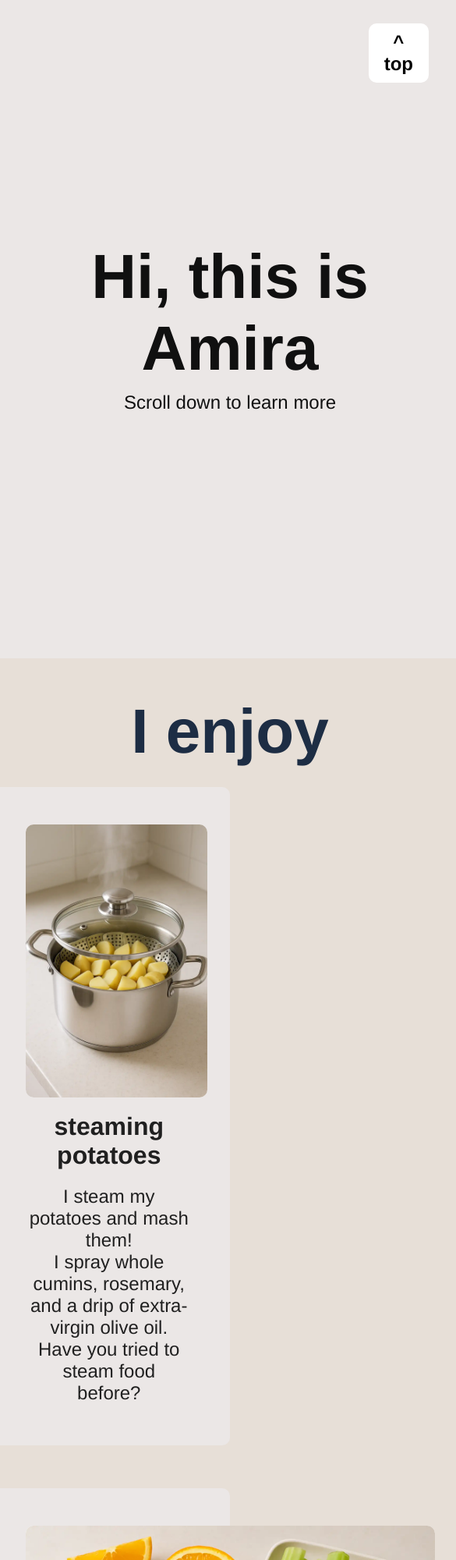
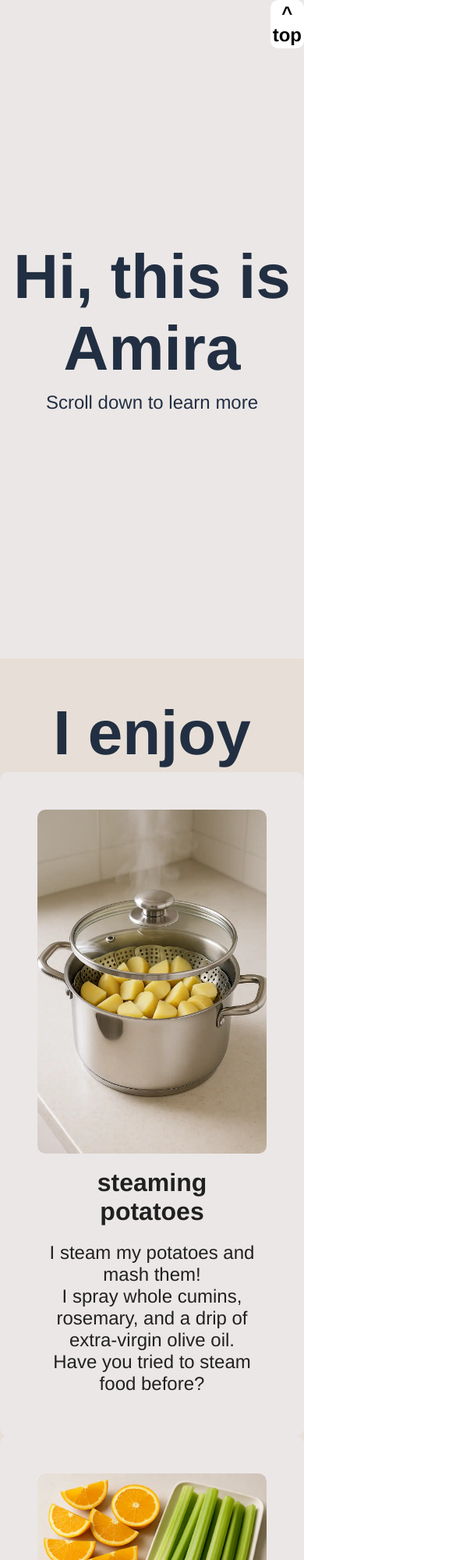
Before and after one commit to AmiraBasyouni/welcome-page, a plain HTML site: page index.html in a window 390 px wide. Shown: the top 2000 px of the page at 78% size, 585 px wide, since content can reach past the window. Drawn offline with Linux system fonts and the light colour scheme.

Commit message:
fixed overflow on zoom in. restructured page content. Heavily refactored codeto make it organized and more readable. Made top button responsive

```diff
--- a/index.html
+++ b/index.html
@@ -57,7 +57,7 @@
       <section class="page">
 	      <header>I enjoy</header>
 	      <div class="component">
-	      <section class="text-section section-pg2">
+	      <section class="text-section pg2-section">
 		      <picture>
 			      <source srcset="./assets/steaming_potatoes_on_a_stainless_steel_pot.webp" type="image/webp">
 		      <img
@@ -73,7 +73,7 @@
 		      Have you tried to steam food before?
 		      </p>
 	      </section>
-          <section class="text-section section-pg2">
+          <section class="text-section pg2-section">
 		  <picture>
 			      <source srcset="./assets/fresh_oranges_and_celery_sticks.webp" type="image/webp">
 		      <img
@@ -90,20 +90,15 @@
 	    and what's your favorite snack?
             </p>
           </section>
-	  </div>
-      </section>
-
-      <section class="page">
-        <header>I also enjoy</header>
-        <div class="component">
-          <section class="text-section pg3 horizontal-layout">
+          <section class="text-section pg2-section">
+	    <picture>
 	    <img
 		   id="img-sewing"
 	    src="https://www.ajantastudios.co.uk/blog-admin/wp-content/uploads/2022/12/Shutterstock_1093468793-1024x562.jpg"
 	    alt="a picture of sewing thread, pins, measuring tape, needles, thimble and some fabric"
 	    title="sewing essentials"
 	    >
-	    <section>
+	    </picture>
             <h2>sewing</h2>
             <p>
 	    I like fixing clothes.<br/>
@@ -111,10 +106,9 @@
 	    If given the opportunity, I'd make sachets. <br/>
 	    What do you like to do?
             </p>
-	    </section>
           </section>
-        </div>
       </section>
+	  </div>
 
     </main>
     <footer>copyright © 2024-2025 Amira Basyouni</footer>
--- a/styles.css
+++ b/styles.css
@@ -6,107 +6,7 @@
 }
 
 body{
-	padding:0;
-	margin:0;
-	background-color:#4A4951;
-	min-width: 590px;
 	font-family: Helvetica;
-}
-
-main{
-	width:100%;
-	background-color:grey;
-	min-height: 100vh;
-}
-
-
-.text-section{
-	border-radius: 10px;
-	text-align: center;
-
-}
-
-img{
-	background-color: #fefefe;
-}
-
-#img-sewing{
-opacity: 95%;
-}
-
-/*@media (min-height: 818px) and (min-width:1651px){
-.page{
-	height:100vh;
-}
-}*/
-
-.horizontal-layout{
-display: flex;
-gap: 3rem;
-}
-
-
-
-@media (min-width:1340px){
-.component{
-	display: flex;
-	justify-content:space-evenly;
-	flex-direction: row;
-	align-content: space-between;
-}
-.text-section{
-	margin: 0px 20px;
-}
-.page{
-	padding:20px;
-	min-height: 100vh;
-}
-img{
-	min-height:350px;
-	max-height:323px;
-}
-section{
-	padding: 2em;
-}
-}
-.section-pg2{
-	width: 50%;
-}
-
-
-@media (max-width: 1339.9px){
-.component{
-	display:flex;
-	flex-direction:column;
-	justify-content:center;
-	align-items:stretch;
-	flex-wrap:wrap;
-	gap:15px;
-}
-img{
-	max-height:350px;
-}
-.reference{
-	margin: 15px 0;
-}
-.text-section{
-	margin:20px 0;
-}
-section{
-	padding: 3em;
-}
-}
-
-
-#welcome-page{
-	min-height: 100vh;
-	display:flex;
-	justify-content: center;
-	align-items: center;
-	color:#101010;
-	background-color:#ebe7e6;
-	/*background-image: url("./assets/nature.png");*/
-	background-size: cover;
 }
 
 .page{
@@ -114,25 +14,75 @@ section{
 	flex-direction: column;
 	justify-content: center;
 	align-items: center;
+	background-color:#E7DFD7;
+	min-height: 100vh;
+	min-height: 100dvh;
+	padding: 50px 0px;
+	color:#222F42;
 }
 
+#welcome-page{
+	background-color:#ebe7e6;
+}
+
+.pg2-section{
+	background-color:#EBE7E6;
+	color:#202020;
+}
+
+.pg3-section{
+	background-color:#EBE7E6;
+}
+
+/*
 .page:nth-child(even){
-	background-color:#E7DFD7;
 	color:#1D2D44;
 }
 
 .page:nth-child(odd){
 	background-color:#E7DFD7;
 }
+*/
 
-.section-pg2{
-	background-color:#EBE7E6;
-	color:#202020;
+
+img{
+	border-radius: 10px;
+	object-fit:cover;
+	background-color: #fefefe;
+	max-height 300px;
+	max-width: 500px;
+	width:100%;
 }
 
-.pg3{
-	background-color:#EBE7E6;
+#img-sewing{
+opacity: 95%;
 }
+
+/* Big Devices */
+.component{
+	display: flex;
+	flex-direction: column;
+	justify-content:center;
+	align-items:stretch;
+	flex-wrap:wrap;
+	gap:15px;
+}
+
+.text-section{
+	border-radius: 10px;
+	text-align: center;
+	margin: 0px 20px;
+	margin: 20px 0;
+	padding: 3em;
+}
+
+.reference{
+	margin: 15px 0;
+}
+.horizontal-layout{
+	display:block;
+}
+
 
 header{
 	font-weight: bold;
@@ -141,10 +91,6 @@ header{
 	padding-bottom: 1%;
 }
 
-img{
-	border-radius: 10px;
-	object-fit:cover;
-}
 
 h2{
 	text-align:center;
@@ -162,6 +108,7 @@ footer{
 	padding: 10px;
 	font-weight: bold;
 	color: white;
+	background-color: #4A4951;
 }
 
 #navigation-buttons{
@@ -180,3 +127,21 @@ footer{
 	font-weight: bold;
 	text-align: center;
 }
+
+
+/* small devices*/
+@media (max-width:920px){
+.pg2-section{
+	width: 100%;
+}
+.component{
+	gap: 0px;
+}
+.text-section{
+	margin: 0px;
+}
+.button{
+margin: 0px;
+padding: 3px;
+}
+}
```
